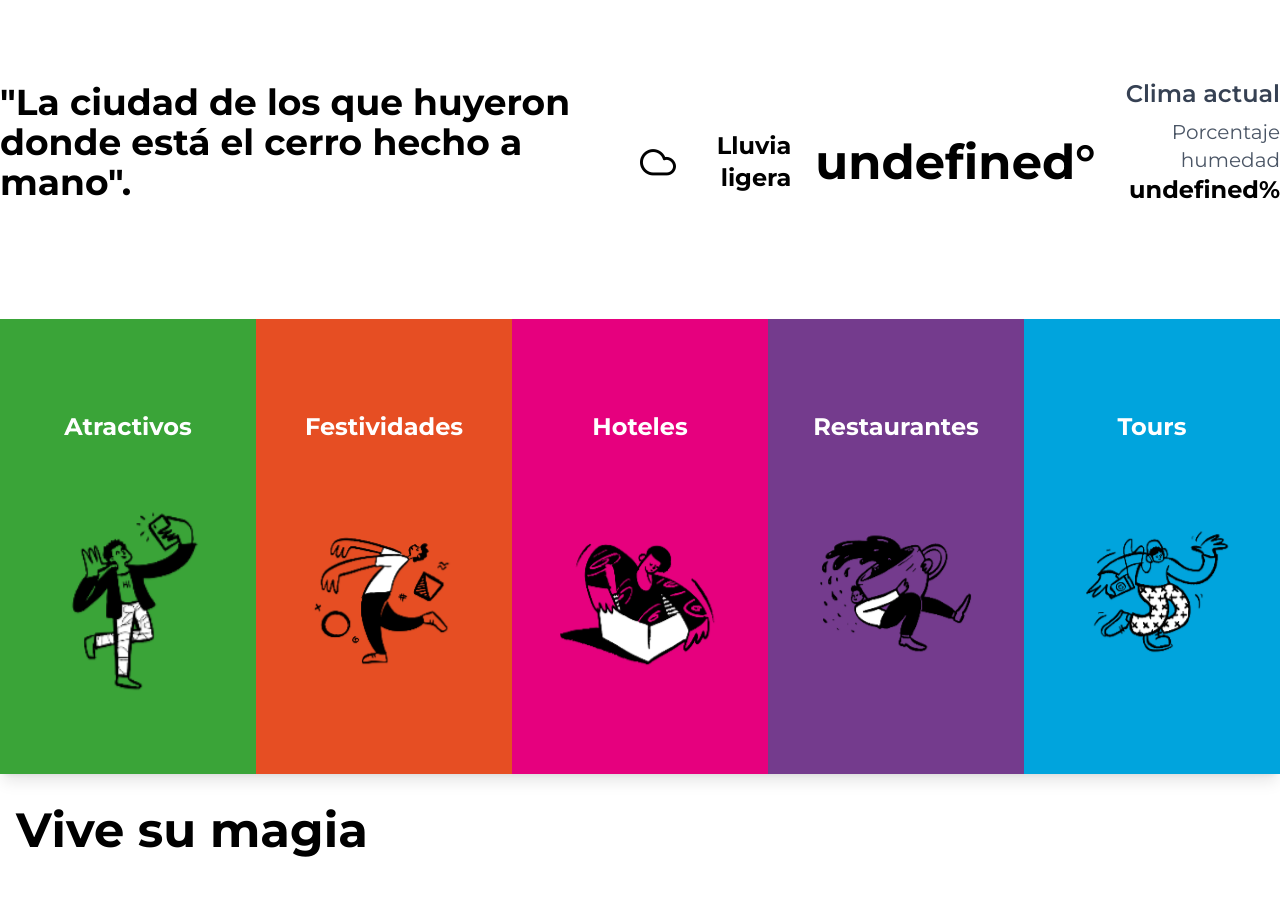
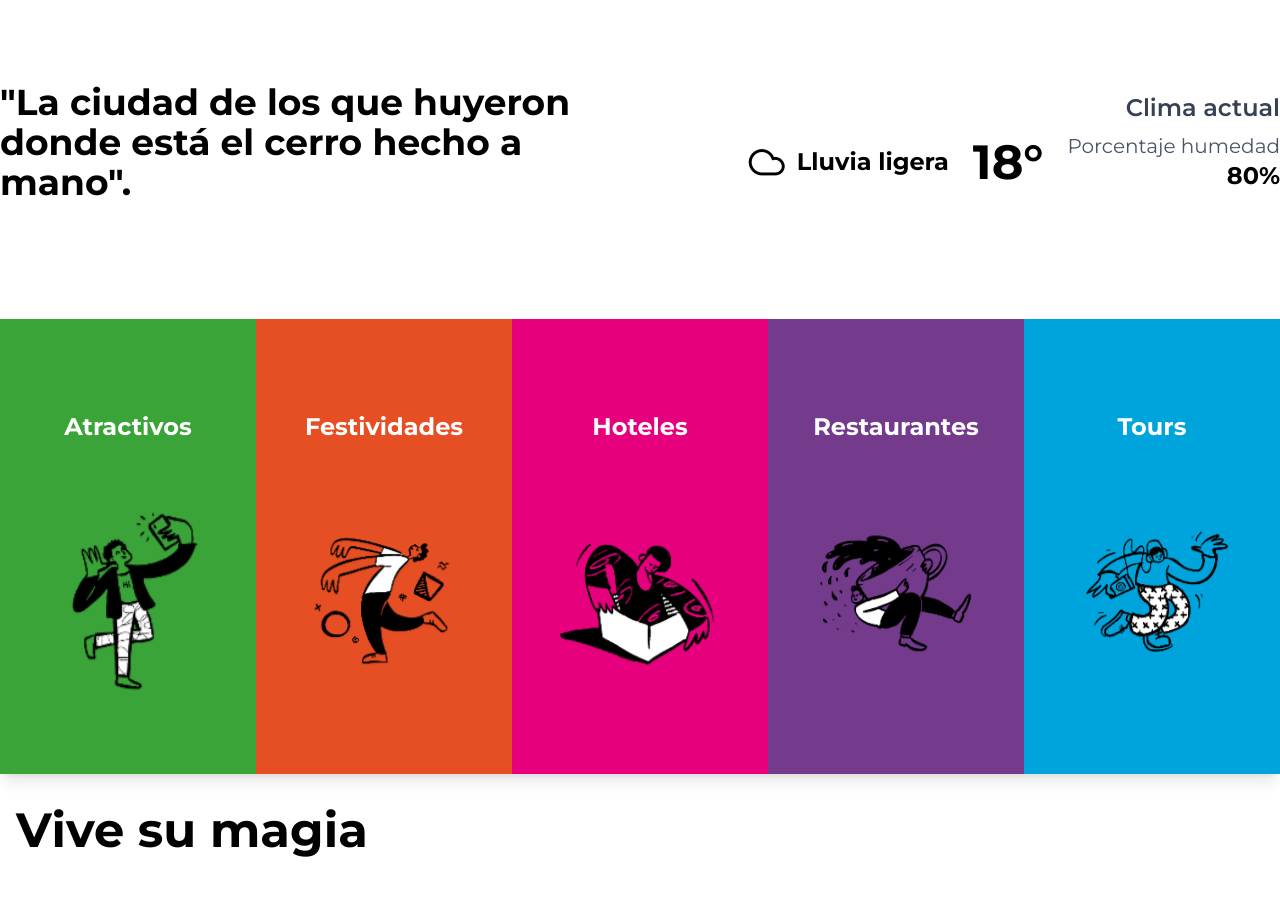
Before and after one commit to EMECROLL/Cholula, a Vue app: page / in a window 1280 px wide. Shown: the part 960-1860 px from the top of the page. Built offline with nearby package versions, Linux system fonts and the light colour scheme; no server answers.

Commit message:
Se agregaron los valores default en caso de fallo en la api

```diff
--- a/src/components/ClimateComponent.vue
+++ b/src/components/ClimateComponent.vue
@@ -18,14 +18,13 @@ const props = withDefaults(defineProps<Props>(), {
 
 import { ref, onMounted } from 'vue'
 
-const temperature = ref<number | null>(props.temperature)
-const humidity = ref<number | null>(props.humidity)
-
+const temperature = ref<number>(18)
+const humidity = ref<number>(80)
 onMounted(async () => {
   try {
     const lat = 19.0622
     const lon = -98.3030
-    const apiKey = '4873fa38cdedacda892de447dd4e52b8'
+    const apiKey = '33e0d3a5b1b105ad07365c815845d68d'
 
     const response = await fetch(
       `https://api.openweathermap.org/data/2.5/weather?lat=${lat}&lon=${lon}&appid=${apiKey}&units=metric&lang=es`
```
